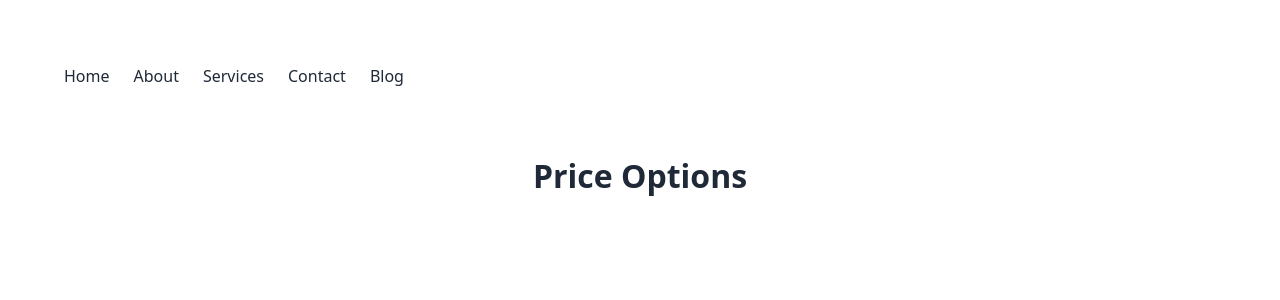
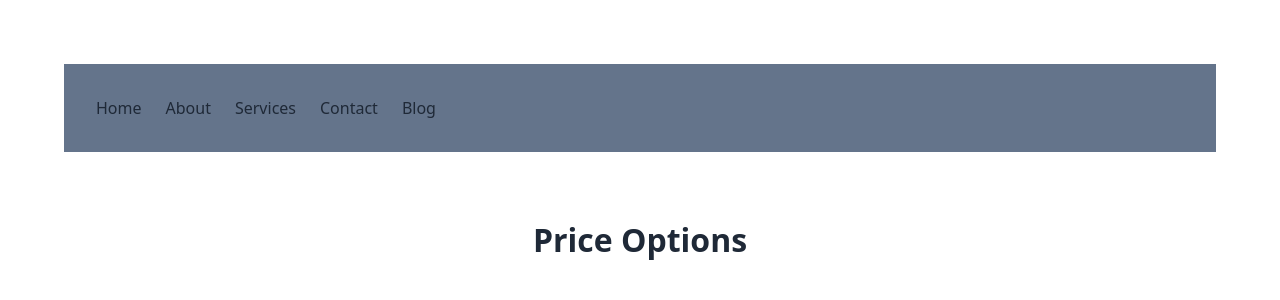
Before and after one commit to SheikhNegarSultana/price-options, a React (Vite) app: page / in a window 1280 px wide. Shown: the top 300 px of the page. Built offline with nearby package versions, Linux system fonts and the light colour scheme.

Commit message:
Nav System 1

```diff
--- a/src/Components/NavBar/NavBar.jsx
+++ b/src/Components/NavBar/NavBar.jsx
@@ -5,7 +5,7 @@ import { RxCross2 } from "react-icons/rx";
 
 const NavBar = () => {
 
-    const[open , setOpen] = useState(true);
+    const[open , setOpen] = useState(false);
 
 
     const routes = [
@@ -21,12 +21,15 @@ const NavBar = () => {
 
         <div className=" mb-[1rem] md:hidden " onClick={() => setOpen(!open)}>
         {
-            open === true ? <FaBars ></FaBars> : <RxCross2></RxCross2>
+            open === true ? <RxCross2></RxCross2> : <FaBars ></FaBars>
         }
         </div>
 
 
-        <ul className=" md:flex gap-6 ">
+        <ul className={`md:flex gap-6 absolute md:static
+        ${ open ? ' ' : "hidden" }
+        bg-slate-500 p-8 duration-100  `
+        } >
             {
                 routes.map( route =>
                 <Link
```
